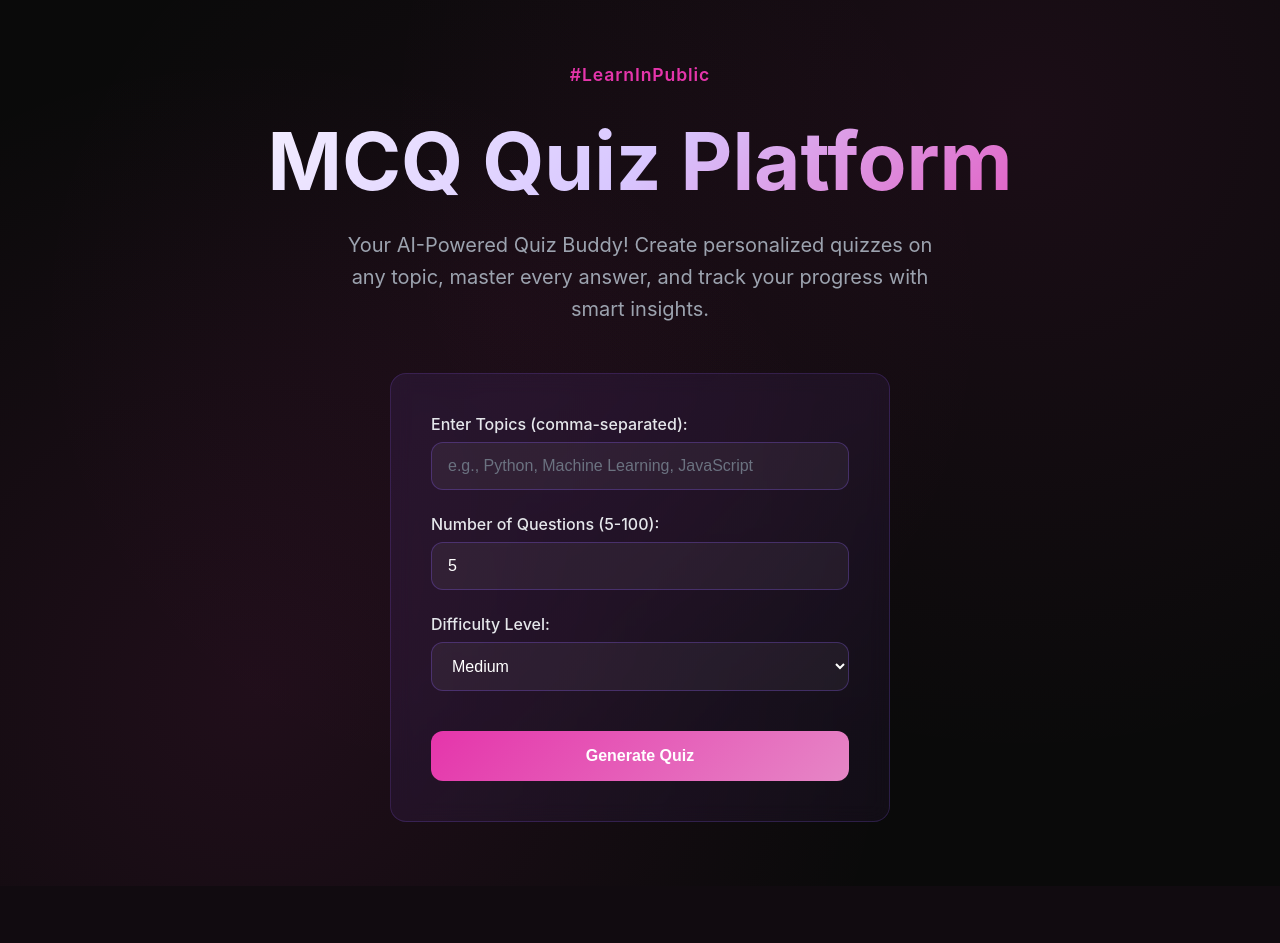
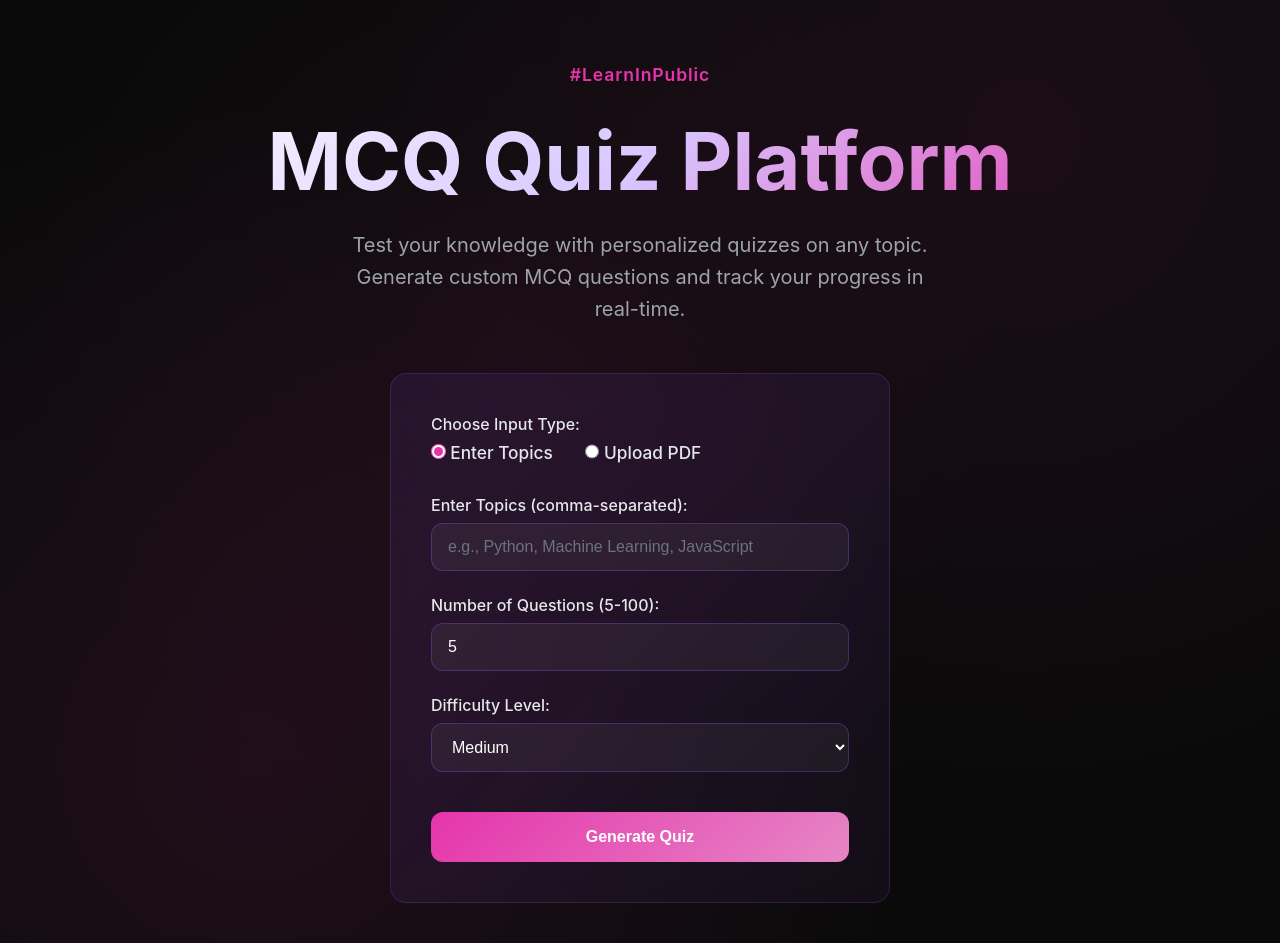
Before and after one commit to anikchand461/Quizlic, a FastAPI app: page / in a window 1280 px wide. Shown: the part 71-1014 px from the top of the page. Before the commit the page ends 893 px from the top, so only its background shows below. Run offline with FastAPI, Linux system fonts and the light colour scheme.

Commit message:
question generate from pdf

```diff
--- a/app.py
+++ b/app.py
@@ -1,7 +1,7 @@
 import os
 import re
 from typing import List
-from fastapi import FastAPI, Request, Form
+from fastapi import FastAPI, Request, Form, UploadFile, File
 from fastapi.responses import HTMLResponse
 from fastapi.staticfiles import StaticFiles
 from pydantic import BaseModel
@@ -138,9 +138,55 @@ async def home(request: Request):
     )
 
 @app.post("/", response_class=HTMLResponse)
-async def generate_quiz(request: Request, topics: str = Form(...), num_questions: int = Form(...), difficulty: str = Form(...)):
-    topic_list = [t.strip() for t in topics.split(",") if t.strip()]
-    if not topic_list or num_questions < 5 or num_questions > 100 or difficulty not in ["Easy", "Medium", "Hard"]:
+async def generate_quiz(
+    request: Request,
+    input_type: str = Form(...),
+    topics: str = Form(""),
+    num_questions: int = Form(...),
+    difficulty: str = Form(...),
+    pdf_file: UploadFile = File(None)
+):
+    content_text = ""
+    if input_type == "text":
+        topic_list = [t.strip() for t in topics.split(",") if t.strip()]
+        if not topic_list or num_questions < 5 or num_questions > 100 or difficulty not in ["Easy", "Medium", "Hard"]:
+            return templates.TemplateResponse(
+                "index.html",
+                {
+                    "request": request,
+                    "questions": [],
+                    "current_index": 0,
+                    "score": 0,
+                    "topics": topics,
+                    "num_questions": num_questions,
+                    "difficulty": difficulty,
+                    "error": "Please provide valid topics, a number of questions between 5 and 100, and a valid difficulty level."
+                }
+            )
+        content_text = ", ".join(topic_list)
+    elif input_type == "pdf" and pdf_file is not None:
+        import PyPDF2
+        from io import BytesIO
+        pdf_bytes = await pdf_file.read()
+        pdf_reader = PyPDF2.PdfReader(BytesIO(pdf_bytes))
+        content_text = ""
+        for page in pdf_reader.pages:
+            content_text += page.extract_text() or ""
+        if not content_text.strip() or num_questions < 5 or num_questions > 100 or difficulty not in ["Easy", "Medium", "Hard"]:
+            return templates.TemplateResponse(
+                "index.html",
+                {
+                    "request": request,
+                    "questions": [],
+                    "current_index": 0,
+                    "score": 0,
+                    "topics": "",
+                    "num_questions": num_questions,
+                    "difficulty": difficulty,
+                    "error": "Could not extract text from PDF, or invalid question count/difficulty."
+                }
+            )
+    else:
         return templates.TemplateResponse(
             "index.html",
             {
@@ -148,15 +194,16 @@ async def generate_quiz(request: Request, topics: str = Form(...), num_questions
                 "questions": [],
                 "current_index": 0,
                 "score": 0,
-                "topics": topics,
+                "topics": "",
                 "num_questions": num_questions,
                 "difficulty": difficulty,
-                "error": "Please provide valid topics, a number of questions between 5 and 100, and a valid difficulty level."
+                "error": "Please provide valid topics or upload a PDF."
             }
         )
 
+    # Use content_text as the context for Gemini
     try:
-        questions = await generate_mcqs(topic_list, num_questions, difficulty)
+        questions = await generate_mcqs_from_text(content_text, num_questions, difficulty)
         if not questions:
             return templates.TemplateResponse(
                 "index.html",
@@ -193,7 +240,6 @@ async def generate_quiz(request: Request, topics: str = Form(...), num_questions
             }
         )
         set_quiz_state(response, quiz_state)
-
         return response
     except Exception as e:
         return templates.TemplateResponse(
@@ -347,3 +393,25 @@ Explain in 2-3 sentences why the correct answer is right and why the user's answ
             "option_explanations": option_explanations,
         }
     )
+
+async def generate_mcqs_from_text(content_text: str, num_questions: int, difficulty: str):
+    prompt = f"""Based on the following content, generate {num_questions} multiple choice questions (MCQs) at {difficulty} difficulty level.
+Content:
+{content_text}
+Each question must have 4 options labeled a., b., c., d. and mention the correct answer clearly as 'Answer: <option letter>'.
+Format:
+Q1: <question>
+a. <option1>
+b. <option2>
+c. <option3>
+d. <option4>
+Answer: <a/b/c/d>
+"""
+    def sync_call():
+        model = genai.GenerativeModel("gemini-2.5-flash-preview-05-20")
+        response = model.generate_content(prompt)
+        return response.text
+
+    response_text = await asyncio.to_thread(sync_call)
+    print("GEMINI RESPONSE:\n", response_text)  # <-- Add this line
+    return parse_questions(response_text)
--- a/requirements.txt
+++ b/requirements.txt
@@ -7,3 +7,4 @@ jinja2
 starlette
 python-multipart
 itsdangerous
+PyPDF2
--- a/templates/index.html
+++ b/templates/index.html
@@ -211,6 +211,27 @@
             background: #dc2626;
             color: #fff;
         }
+        .input-type-radio-group {
+            display: flex;
+            gap: 2em;
+            align-items: center;
+            margin-bottom: 0.5em;
+        }
+
+        .input-type-radio {
+            display: flex;
+            align-items: center;
+            font-size: 1.08em;
+            font-weight: 500;
+            cursor: pointer;
+            gap: 0.5em;
+        }
+
+        .input-type-radio input[type="radio"] {
+            accent-color: #e535ab;
+            width: 1.1em;
+            height: 1.1em;
+        }
     </style>
 </head>
 <!-- Google tag (gtag.js) -->
@@ -259,14 +280,31 @@
         <div class="hashtag">#LearnInPublic</div>
         <h1 class="hero-title">MCQ Quiz Platform</h1>
         <p class="hero-description">
-            Your AI-Powered Quiz Buddy! Create personalized quizzes on any topic, master every answer, and track your progress with smart insights.
+            Test your knowledge with personalized quizzes on any topic. Generate custom MCQ questions and track your progress in real-time.
         </p>
 
         <div id="quiz-form" class="form-container" style="display: {% if not questions %}block{% else %}none{% endif %};">
-            <form method="post" action="/">
+            <form method="post" action="/" enctype="multipart/form-data">
                 <div class="form-group">
+                    <label style="margin-bottom:0.5em; display:block;">Choose Input Type:</label>
+                    <div class="input-type-radio-group">
+                        <label class="input-type-radio">
+                            <input type="radio" name="input_type" value="text" checked>
+            Enter Topics
+                        </label>
+                        <label class="input-type-radio">
+                            <input type="radio" name="input_type" value="pdf">
+            Upload PDF
+                        </label>
+                    </div>
+                </div>
+                <div class="form-group" id="text-input-group">
                     <label for="topics">Enter Topics (comma-separated):</label>
-                    <input type="text" id="topics" name="topics" class="form-input" placeholder="e.g., Python, Machine Learning, JavaScript" value="{{ topics }}" required>
+                    <input type="text" id="topics" name="topics" class="form-input" placeholder="e.g., Python, Machine Learning, JavaScript" value="{{ topics }}">
+                </div>
+                <div class="form-group" id="pdf-input-group" style="display:none;">
+                    <label for="pdf_file">Upload PDF:</label>
+                    <input type="file" id="pdf_file" name="pdf_file" class="form-input" accept="application/pdf">
                 </div>
                 <div class="form-group">
                     <label for="num_questions">Number of Questions (5-100):</label>
@@ -543,5 +581,22 @@ document.addEventListener("DOMContentLoaded", function () {
 });
 </script>
     <script src="https://cdn.jsdelivr.net/npm/chart.js"></script>
+    <script>
+document.addEventListener("DOMContentLoaded", function () {
+    const textGroup = document.getElementById('text-input-group');
+    const pdfGroup = document.getElementById('pdf-input-group');
+    document.querySelectorAll('input[name="input_type"]').forEach(el => {
+        el.addEventListener('change', function() {
+            if (this.value === 'text') {
+                textGroup.style.display = '';
+                pdfGroup.style.display = 'none';
+            } else {
+                textGroup.style.display = 'none';
+                pdfGroup.style.display = '';
+            }
+        });
+    });
+});
+</script>
 </body>
 </html>
```
